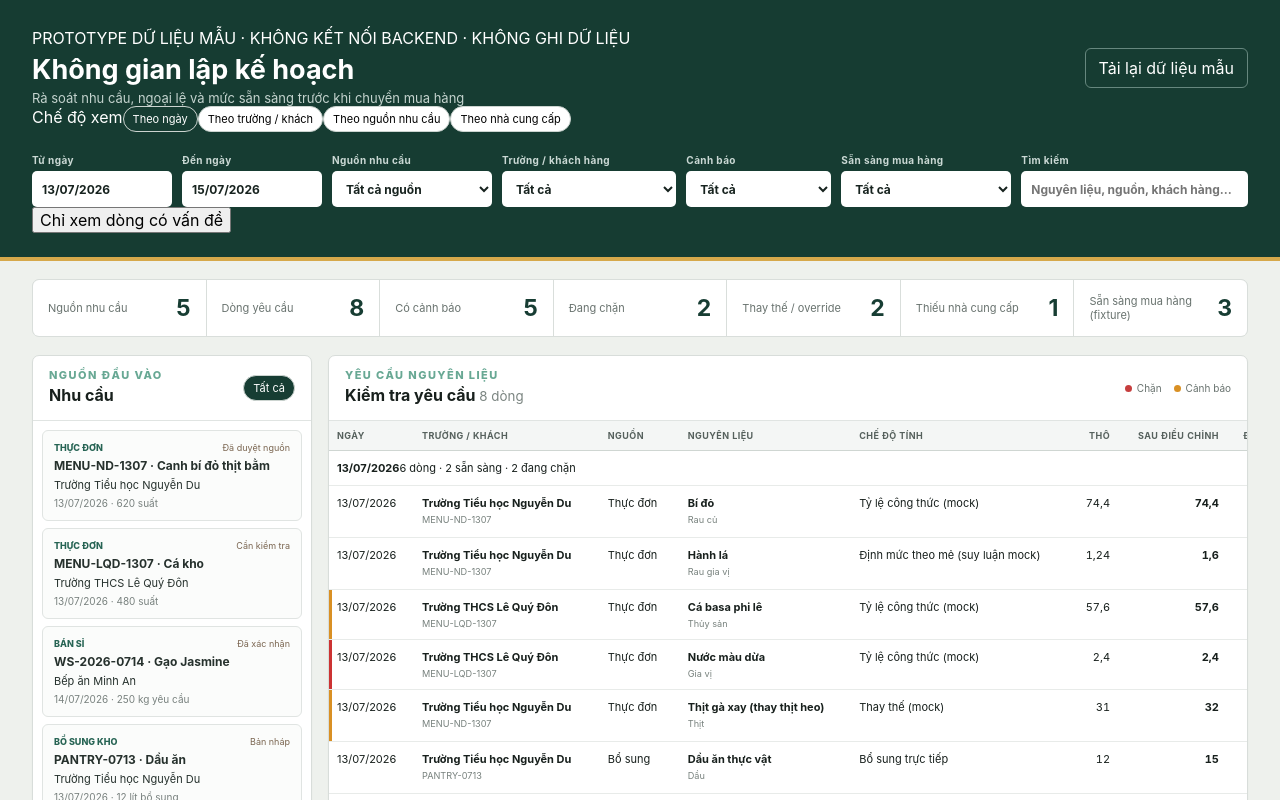
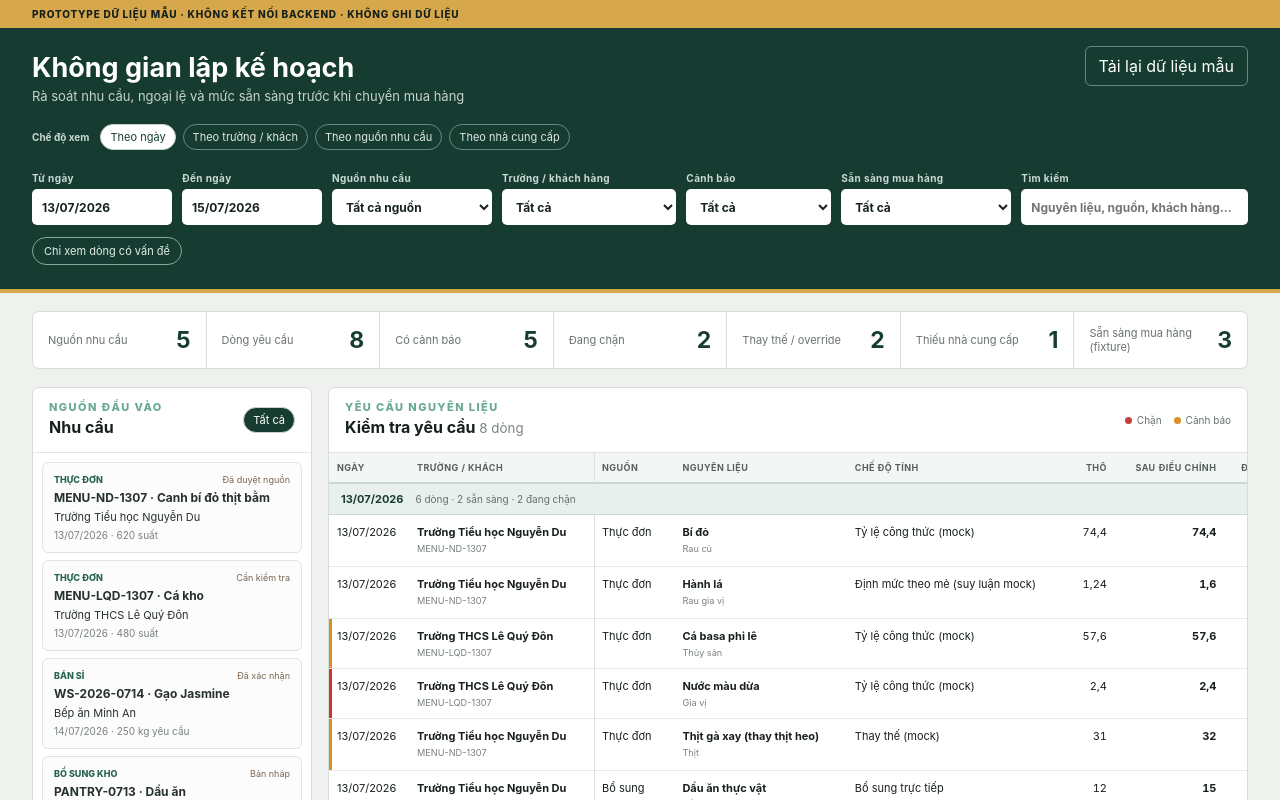
Before and after one commit to longpsu-bot/thuonghao-ops-erp, a React (Vite) app: page / in a window 1280 px wide. Shown: the top 800 px of the page. Built offline with nearby package versions, Linux system fonts and the light colour scheme.

Commit message:
TASK-001: style grouped planner productivity refinements

```diff
--- a/src/styles.css
+++ b/src/styles.css
@@ -536,3 +536,102 @@ tbody tr.selected-row {
     grid-template-columns: 240px minmax(0, 1fr);
   }
 }
+
+.prototype-banner {
+  margin: -28px -32px 18px;
+  padding: 8px 32px;
+  background: #d6a84b;
+  color: #18201d;
+  font-size: 10px;
+  font-weight: 800;
+  letter-spacing: 0.08em;
+}
+.view-mode {
+  display: flex;
+  align-items: center;
+  gap: 7px;
+  margin-top: 20px;
+}
+.view-mode > span {
+  margin-right: 4px;
+  color: #cbd9d5;
+  font-size: 10px;
+  font-weight: 700;
+}
+.view-mode .chip {
+  color: #dce8e4;
+  border-color: #66877e;
+  background: transparent;
+}
+.view-mode .active-chip {
+  color: #173d33;
+  background: white;
+}
+.quick-filter {
+  margin-top: 12px;
+  border: 1px solid #87a69c;
+  border-radius: 18px;
+  padding: 6px 11px;
+  color: #e1ece8;
+  background: transparent;
+  font-size: 11px;
+}
+.quick-filter.active {
+  color: #173d33;
+  background: #fff0d7;
+  border-color: #d6a84b;
+}
+.group-row {
+  cursor: default;
+}
+.group-row td {
+  position: sticky;
+  left: 0;
+  z-index: 1;
+  padding: 8px 12px;
+  color: #173d33;
+  background: #e8f0ed;
+  border-top: 1px solid #c9d8d2;
+  border-bottom-color: #c9d8d2;
+}
+.group-row td span {
+  margin-left: 12px;
+  color: #63716c;
+  font-size: 10px;
+}
+tbody tr:not(.group-row) td:nth-child(1),
+thead th:nth-child(1) {
+  position: sticky;
+  left: 0;
+  z-index: 3;
+  width: 80px;
+  background: inherit;
+}
+tbody tr:not(.group-row) td:nth-child(2),
+thead th:nth-child(2) {
+  position: sticky;
+  left: 80px;
+  z-index: 3;
+  width: 185px;
+  background: inherit;
+  box-shadow: 1px 0 #dce2df;
+}
+thead th:nth-child(1),
+thead th:nth-child(2) {
+  z-index: 5;
+  background: #f4f6f5;
+}
+.review-note textarea {
+  width: 100%;
+  min-height: 90px;
+  resize: vertical;
+  border: 1px solid #cbd4d0;
+  border-radius: 5px;
+  padding: 9px;
+  font: inherit;
+}
+.review-note small {
+  display: block;
+  margin-top: 6px;
+  color: #75807c;
+}
```
